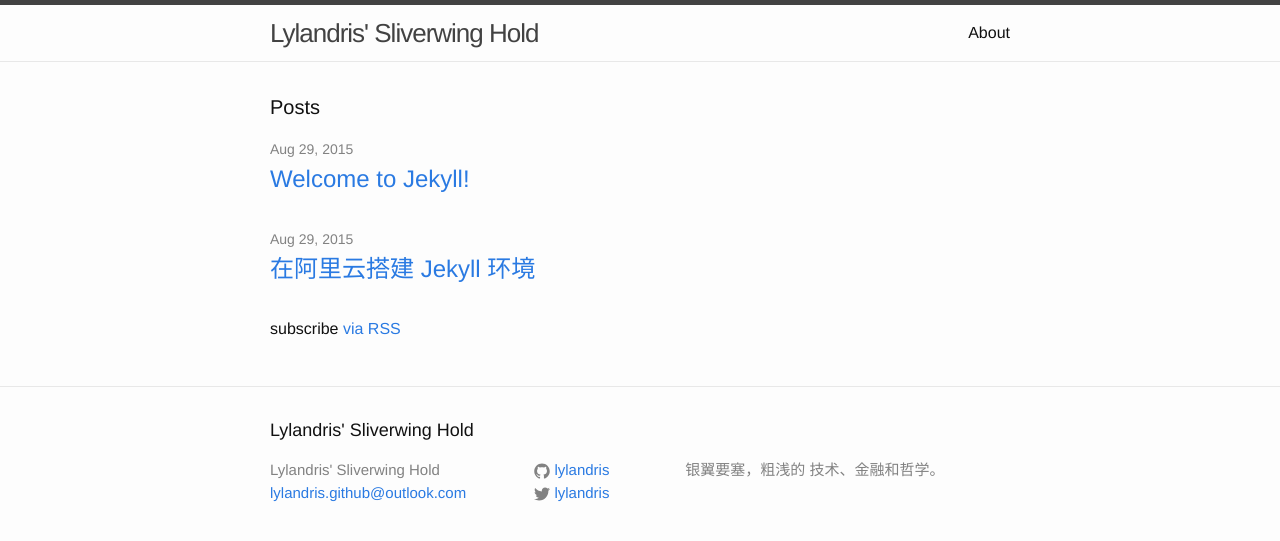
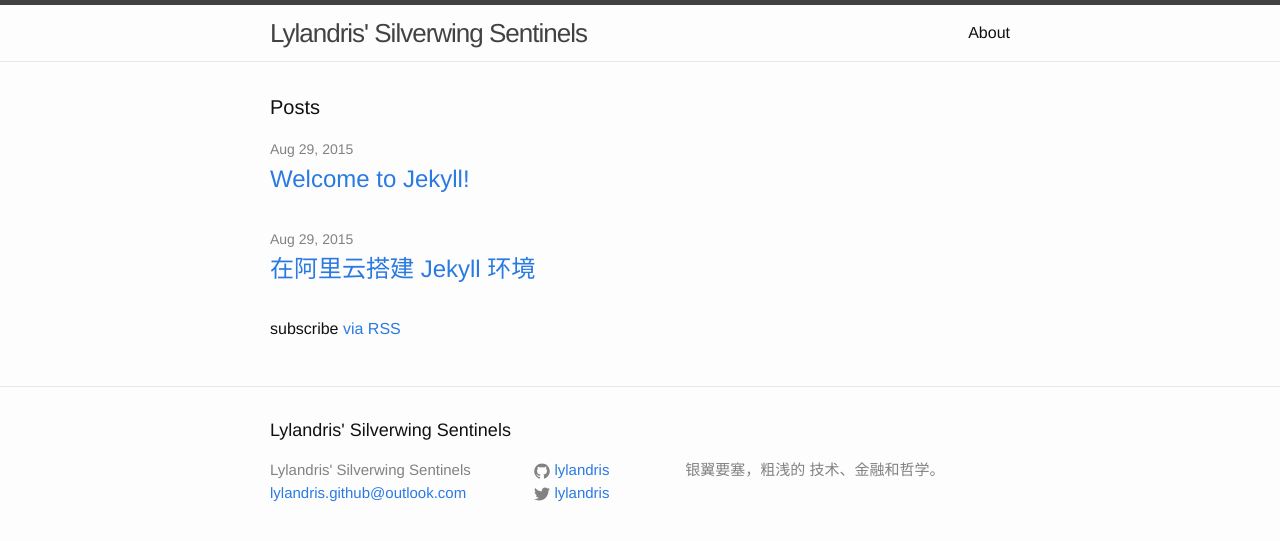
Before and after one commit to lylandris/lylandris.github.io, a Jekyll site: the page built from index.html, in a window 1280 px wide. Shown: the top 541 px of the page. Built offline with Jekyll 4.4.1, drawn with Linux system fonts in a browser that asks for light colours.

Commit message:
fix typo

```diff
--- a/_config.yml
+++ b/_config.yml
@@ -1,5 +1,5 @@
 # Site settings
-title: Lylandris' Sliverwing Hold
+title: Lylandris' Silverwing Sentinels
 email: lylandris.github@outlook.com
 description: > # this means to ignore newlines until "baseurl:"
   银翼要塞，粗浅的 技术、金融和哲学。
```
